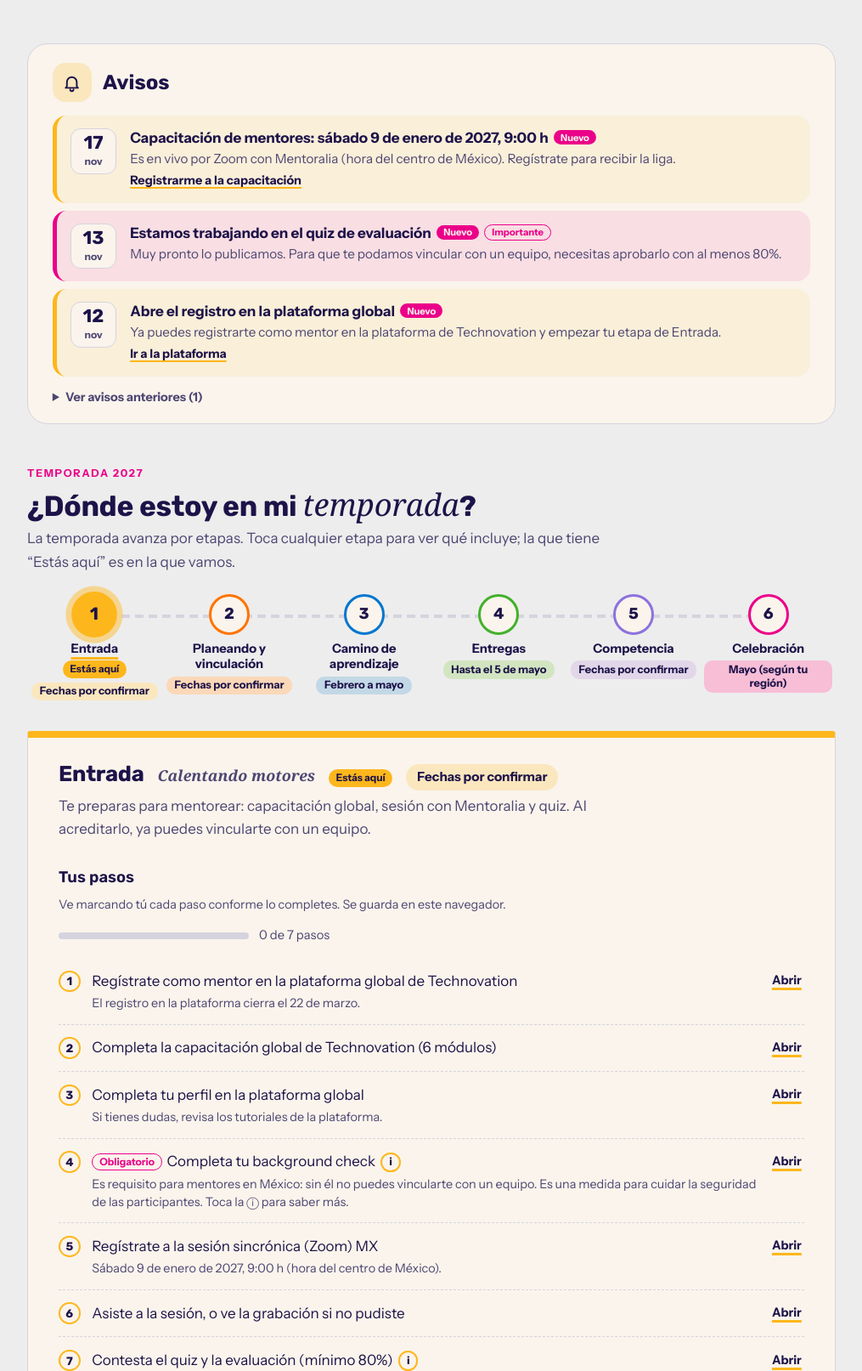
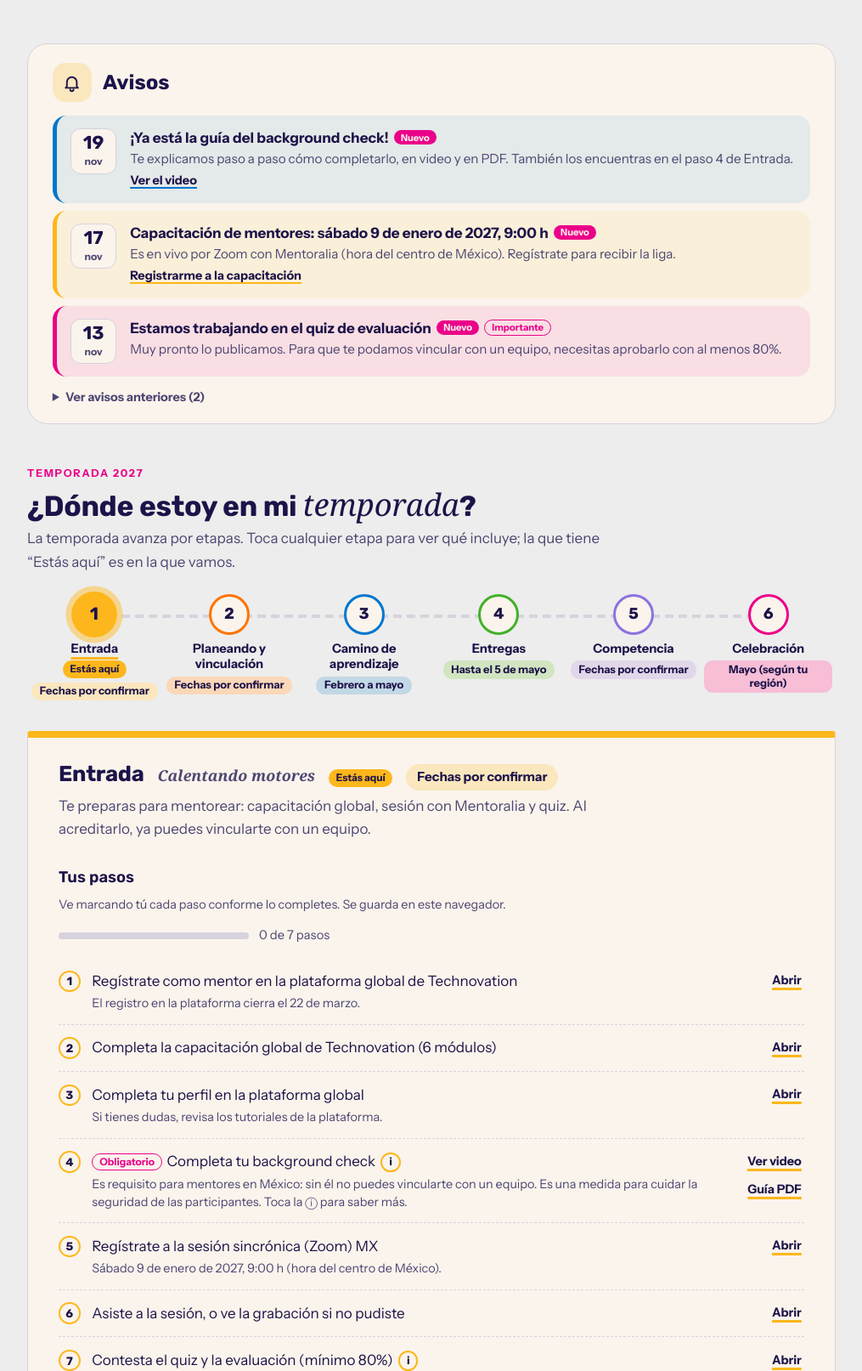
Before and after one commit to cynthia890/centro-de-mentores, a plain HTML site: page index.html in a window 1280 px wide. Shown: the part 898-2511 px from the top of the page at 85% size, without its empty margins (132-1147 px from the left). Drawn offline with Linux system fonts and the light colour scheme; a web font is replaced by a local one.

Commit message:
Agregar video y guía PDF del background check
- El recurso del background check ahora es el video tutorial de YouTube
  (también sale en Tutoriales) y hay un recurso nuevo con la guía en PDF
  (Google Drive). Los dos aparecen en el buscador.
- El paso 4 de Entrada muestra dos botones: "Ver video" y "Guía PDF".
- La burbuja ⓘ ahora invita a seguir el video o la guía.
- Nuevo aviso: "¡Ya está la guía del background check!".

Co-Authored-By: Claude Opus 5.5 <noreply@anthropic.com>

```diff
--- a/index.html
+++ b/index.html
@@ -212,6 +212,7 @@ body{overflow-x:clip}
 .pasos-opc input:not(:checked)::before{content:""}
 .ir{font-weight:700;font-size:.9rem;text-decoration:underline;text-decoration-color:var(--c);text-decoration-thickness:3px;text-underline-offset:4px;color:var(--ink);white-space:nowrap;padding:.1rem .2rem}
 .ir:hover{color:var(--alert)}
+.ir-grupo{display:flex;flex-direction:column;align-items:flex-end;gap:.45rem}
 .guardado{margin:1.5rem 0 0;font-size:.85rem;color:var(--ink-soft)}
 .cal{margin:.25rem 0 0;border:2px dashed var(--line);border-radius:14px;padding:1.25rem;display:flex;flex-wrap:wrap;gap:.5rem 1rem;align-items:center;justify-content:space-between;color:var(--ink-soft)}
 .cal iframe{width:100%;height:28rem;border:0;border-radius:10px}
@@ -632,6 +633,7 @@ const CONFIG = {
      - tipo: importante, fecha o general. */
   avisosHoja: "",
   avisosEjemplo: [
+    { fecha: "2026-11-19", tipo: "general", titulo: "¡Ya está la guía del background check!", texto: "Te explicamos paso a paso cómo completarlo, en video y en PDF. También los encuentras en el paso 4 de Entrada.", liga: "https://youtu.be/ckOI4Z-MYvU", texto_liga: "Ver el video" },
     { fecha: "2026-11-13", tipo: "importante", titulo: "Estamos trabajando en el quiz de evaluación", texto: "Muy pronto lo publicamos. Para que te podamos vincular con un equipo, necesitas aprobarlo con al menos 80%." },
     { fecha: "2026-11-12", tipo: "fecha", titulo: "Abre el registro en la plataforma global", texto: "Ya puedes registrarte como mentor en la plataforma de Technovation y empezar tu etapa de Entrada.", liga: "https://my.technovation.org/", texto_liga: "Ir a la plataforma" },
     { fecha: "2026-11-11", tipo: "general", titulo: "¡Estrenamos Centro de Mentores!", texto: "Todo lo que necesitas para la temporada, ahora en un solo lugar." },
@@ -727,13 +729,14 @@ const CONFIG = {
 
     /* "info" (opcional) muestra un botón ⓘ con una burbuja de preguntas y respuestas
        en la tarjeta del recurso (buscador, etapas, Tutoriales) y en el paso que lo use. */
-    { id: "background", titulo: "Cómo completar tu perfil y tu background check", desc: "Paso a paso para completar tu perfil y tu background check en la plataforma global. Es una medida para cuidar la seguridad de las participantes y un requisito para vincularte.", etapa: "entrada", tipo: "Video", tutorial: "plataforma", palabras: "perfil registro verificacion antecedentes requisito seguridad proteccion participantes checkr onboarding tutorial", liga: "https://my.technovation.org/",
+    { id: "background", titulo: "Cómo completar tu background check", desc: "Video paso a paso para completar tu background check en la plataforma global. Es una medida para cuidar la seguridad de las participantes y un requisito para vincularte.", etapa: "entrada", tipo: "Video", tutorial: "plataforma", palabras: "background check verificacion antecedentes requisito seguridad proteccion participantes checkr onboarding tutorial video", liga: "https://youtu.be/ckOI4Z-MYvU",
       info: [
         { t: "¿Qué es?", r: "Desde esta temporada, Technovation Global pide a todos los mentores, también en México, completar un background check (verificación de antecedentes) como parte de su registro en la plataforma global." },
         { t: "¿Por qué es importante?", r: "Es una medida para cuidar la seguridad de las participantes: forma parte de los procedimientos de seguridad estudiantil de Technovation. Por eso, sin él no puedes vincularte con un equipo." },
-        { t: "¿Cómo se hace?", r: "Según el país, con Checkr, la empresa socia de Technovation, o subiendo documentos que cumplan los requisitos locales. Todavía falta confirmar cuál de las dos opciones aplica en México; te avisaremos en cuanto lo sepamos." },
+        { t: "¿Cómo se hace?", r: "Sigue el video o la guía PDF paso a paso. Según el país, se hace con Checkr, la empresa socia de Technovation, o subiendo documentos que cumplan los requisitos locales. Todavía falta confirmar cuál de las dos opciones aplica en México; te avisaremos en cuanto lo sepamos." },
         { t: "¿Quién lo hace?", r: "Tú lo completas por tu cuenta y Technovation HQ lo gestiona. Si tienes dudas, escribe a Megan y Rae en volunteers@technovation.org. Mentoralia te avisa y te acompaña en el proceso." }
       ] },
+    { id: "background-guia", titulo: "Guía paso a paso del background check (PDF)", desc: "La misma explicación del video, en una guía para leer o imprimir. Es requisito para vincularte con un equipo.", etapa: "entrada", tipo: "Guía", palabras: "background check guia pdf verificacion antecedentes requisito seguridad proteccion participantes checkr onboarding", liga: "https://drive.google.com/file/d/1wquSF42iMdFaJprG7Kttl7KFtabMJfyE/view?usp=sharing" },
     { id: "acuerdo-equipo", titulo: "Acuerdo de trabajo con tu equipo", desc: "Para ponerse de acuerdo con tu equipo en cómo van a trabajar juntos durante la temporada.", etapa: "vinculacion", tipo: "Documento", palabras: "acuerdo trabajo equipo reglas compromisos convivencia dupla", liga: "https://drive.google.com/file/d/1EFSeuPitRLOrx7Idy0BSZuXAHsB_DQrw/view?usp=sharing" },
     { id: "guia-entregables", titulo: "Guía de entregables", desc: "Qué incluye cada entregable, con los cambios de esta temporada: ética, Business Canvas y video técnico.", etapa: "aprendizaje", tipo: "Guía", palabras: "entregables etica business canvas video tecnico pitch requisitos", liga: "#" },
     { id: "banco-casos", titulo: "Banco de casos prácticos", desc: "Los casos de la capacitación, para consultarlos cuando enfrentes una situación real.", etapa: "aprendizaje", tipo: "Documento", palabras: "casos practica ejemplos situaciones", liga: "#" },
@@ -753,7 +756,9 @@ const CONFIG = {
         { texto: "Completa la capacitación global de Technovation (6 módulos)", recurso: "capacitacion-global" },
         { texto: "Completa tu perfil en la plataforma global", nota: "Si tienes dudas, revisa los tutoriales de la plataforma.", recurso: "plataforma" },
         // La burbuja ⓘ de este paso toma la "info" del recurso "background".
-        { texto: "Completa tu background check", obligatorio: true, nota: "Es requisito para mentores en México: sin él no puedes vincularte con un equipo. Es una medida para cuidar la seguridad de las participantes. Toca la ⓘ para saber más.", recurso: "background" },
+        { texto: "Completa tu background check", obligatorio: true, nota: "Es requisito para mentores en México: sin él no puedes vincularte con un equipo. Es una medida para cuidar la seguridad de las participantes. Toca la ⓘ para saber más.", recurso: "background",
+          // "ligas" muestra varios botones en lugar de un solo "Abrir"
+          ligas: [{ texto: "Ver video", recurso: "background" }, { texto: "Guía PDF", recurso: "background-guia" }] },
         { texto: "Regístrate a la sesión sincrónica (Zoom) MX", nota: "Sábado 9 de enero de 2027, 9:00 h (hora del centro de México).", recurso: "zoom-registro" },
         { texto: "Asiste a la sesión, o ve la grabación si no pudiste", recurso: "grabacion" },
         { texto: "Contesta el quiz y la evaluación (mínimo 80%)", nota: "Al terminarlo te damos la liga del WhatsApp de mentores. Si ya lo hiciste y no la tienes, pídenosla desde el botón WhatsApp de mentores de arriba. Si acreditas, ¡ya puedes vincularte con un equipo!", recurso: "quiz" },
@@ -915,7 +920,8 @@ const CONFIG = {
         <input type="checkbox" id="${k}" data-k="${k}" ${on ? "checked" : ""} aria-label="Marcar ${s.opcional ? "el extra opcional" : `paso ${n}`} como hecho">
         <span class="paso-txt"><label for="${k}">${s.obligatorio ? '<span class="obl">Obligatorio</span>' : ""}<span class="t">${esc(s.texto)}</span></label>${s.info ? `<button type="button" class="info-btn" aria-expanded="false" aria-controls="${bid}" aria-label="Más información sobre este paso">i</button>` : ""}
         ${s.nota ? `<label for="${k}" class="nota">${esc(s.nota)}</label>` : ""}</span>
-        ${l ? `<a class="ir" href="${esc(l)}">Abrir</a>` : "<span></span>"}
+        ${s.ligas ? `<span class="ir-grupo">${s.ligas.map(x => `<a class="ir" href="${esc(ligaDe(x))}">${esc(x.texto)}</a>`).join("")}</span>`
+          : l ? `<a class="ir" href="${esc(l)}">Abrir</a>` : "<span></span>"}
         ${s.info ? `<div class="burbuja" id="${bid}" hidden><dl>${s.info.map(x => `<dt>${esc(x.t)}</dt><dd>${esc(x.r)}</dd>`).join("")}</dl></div>` : ""}
       </li>`;
     };
```
Also changed, not shown: 1 other file.
